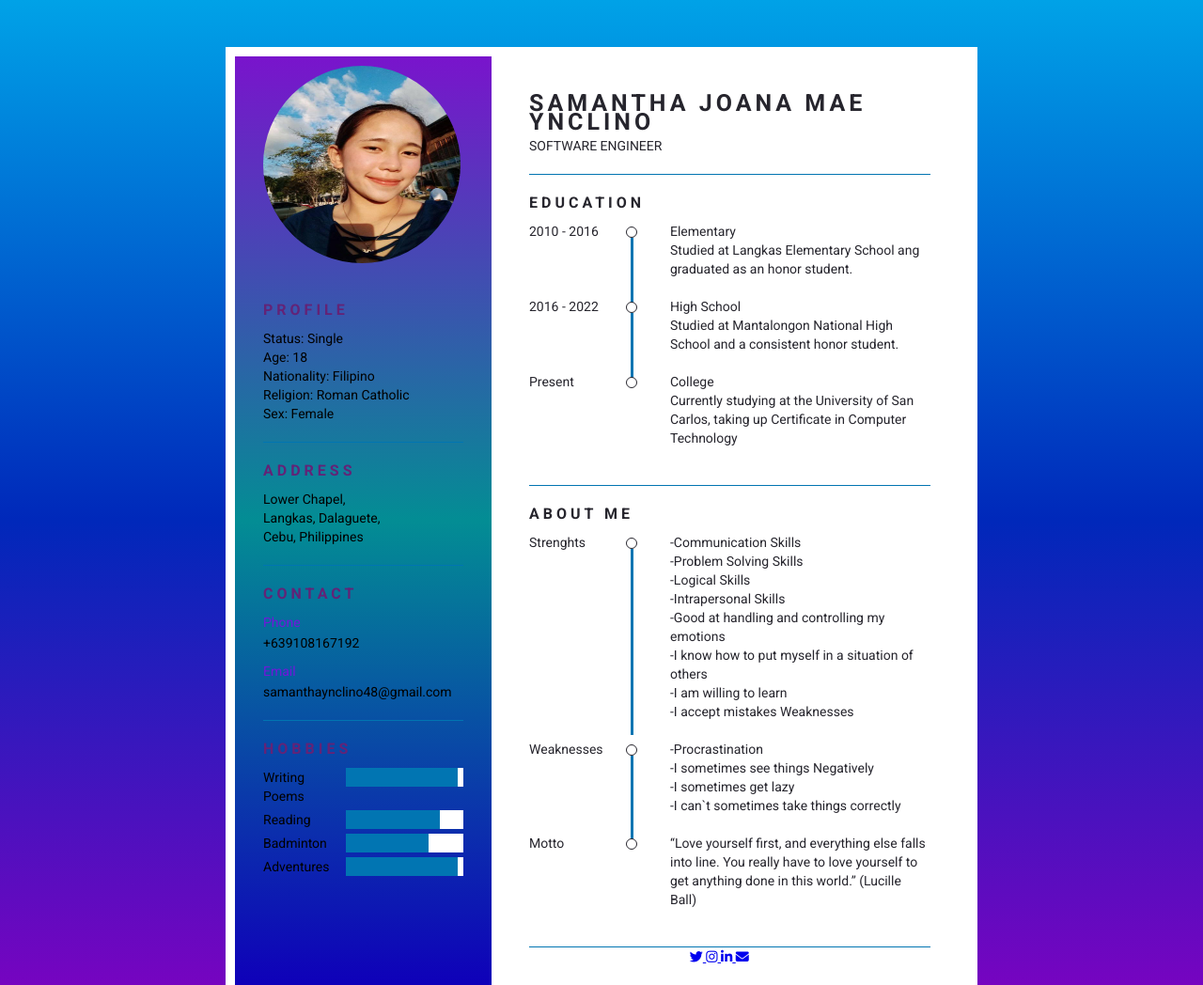
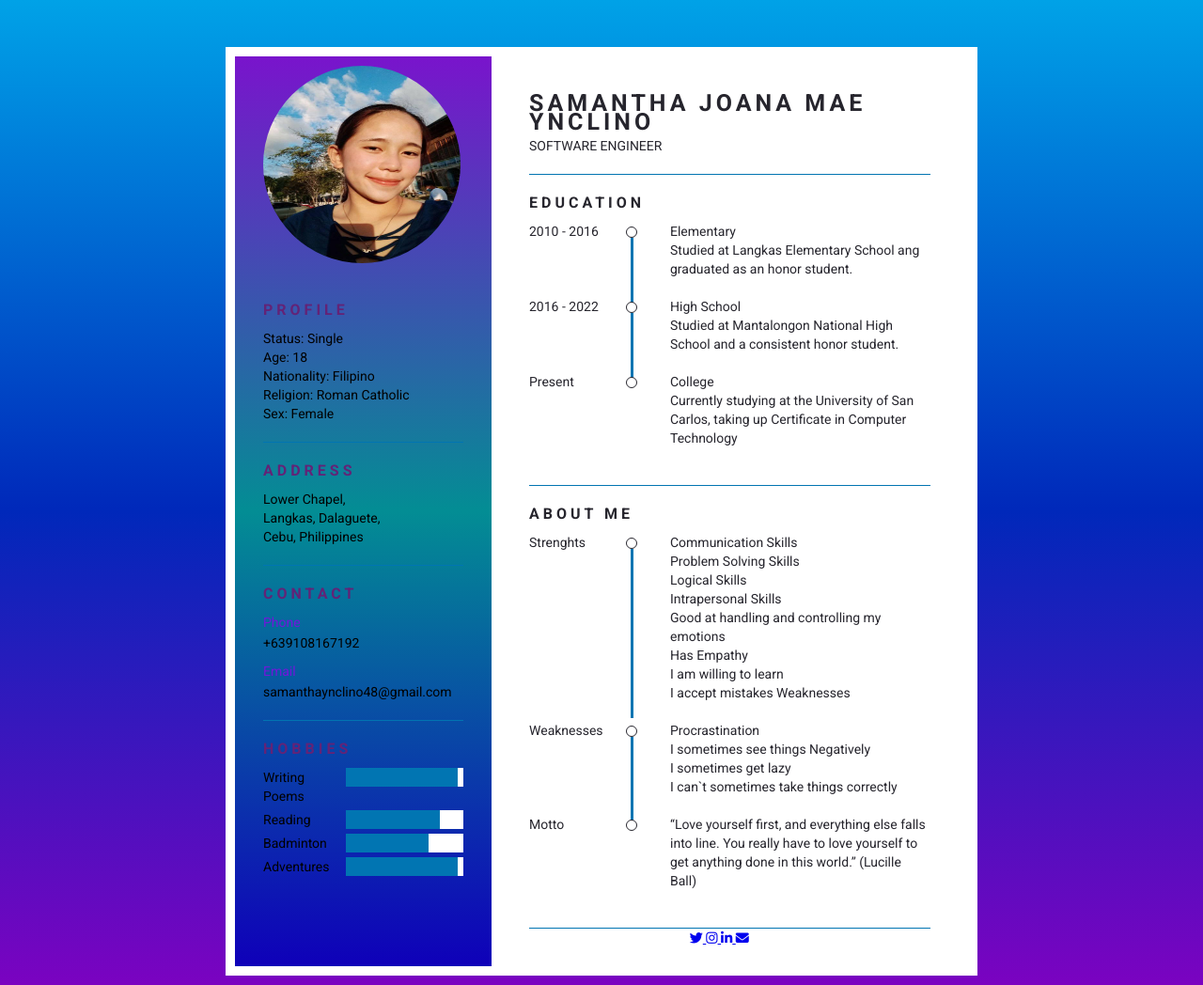
Before and after one commit to mae0624/mae0624, a plain HTML site: page index.html in a window 1280 px wide. Shown: the top 1048 px of the page at 94% size. Drawn offline with Linux system fonts and the light colour scheme.

Commit message:
Update index.html

```diff
--- a/index.html
+++ b/index.html
@@ -125,23 +125,23 @@
 				<div class="resume_data">
 					<div class="year">Strenghts</div>
 					<div class="content">
-						<p>-Communication Skills</p>
-						<p>-Problem Solving Skills</p>
-						<p>-Logical Skills</p>
-						<p>-Intrapersonal Skills</p>
-						<p>-Good at handling and controlling my emotions</p>
-						<p>-I know how to put myself in a situation of others</p>
-						<p>-I am willing to learn</p>
-						<p>-I accept mistakes Weaknesses</p>
+						<p>Communication Skills</p>
+						<p>Problem Solving Skills</p>
+						<p>Logical Skills</p>
+						<p>Intrapersonal Skills</p>
+						<p>Good at handling and controlling my emotions</p>
+						<p>Has Empathy</p>
+						<p>I am willing to learn</p>
+						<p>I accept mistakes Weaknesses</p>
 					</div>
 				</div>
 				<div class="resume_data">
 					<div class="year">Weaknesses</div>
 					<div class="content">
-						<p>-Procrastination</p>
-						<p>-I sometimes see things Negatively</p>
-						<p>-I sometimes get lazy</p>
-						<p>-I can`t sometimes take things correctly</p>
+						<p>Procrastination</p>
+						<p>I sometimes see things Negatively</p>
+						<p>I sometimes get lazy</p>
+						<p>I can`t sometimes take things correctly</p>
 					</div>
 				</div>
 				<div class="resume_data">
```
